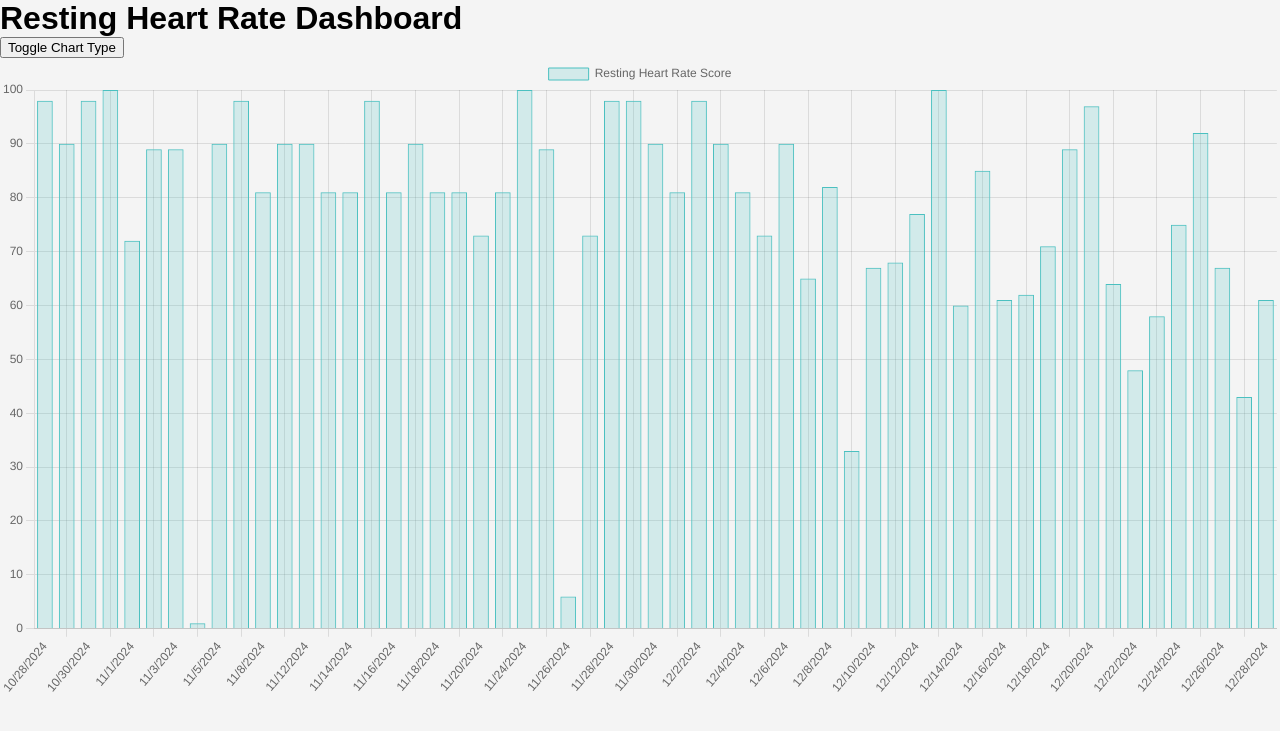
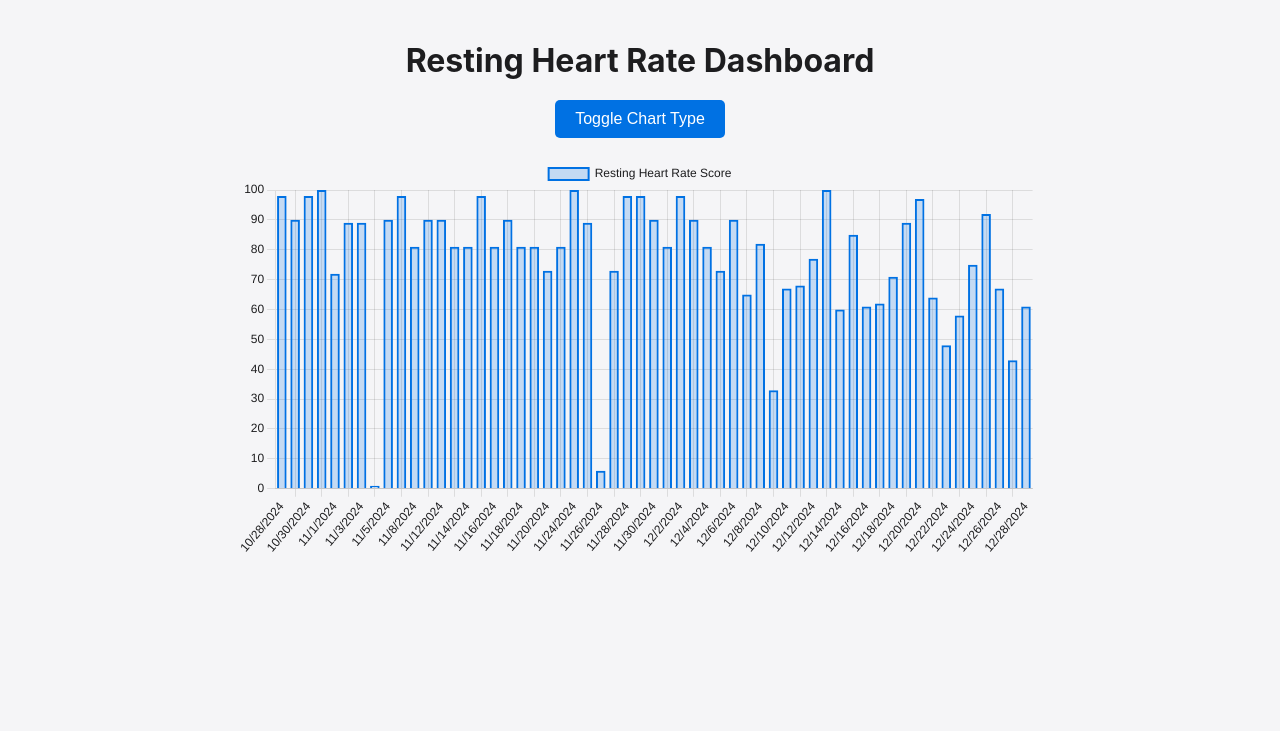
Before and after one commit to JaimeQuezadaJr/heart-rate-dashboard, a Flask app: page / in a window 1280 px wide. Shown: the top 731 px of the page. Run offline with Flask 3, Linux system fonts and the light colour scheme.

Commit message:
styled the dashboard

```diff
--- a/src/static/css/styles.css
+++ b/src/static/css/styles.css
@@ -1,48 +1,34 @@
 body {
-    font-family: Arial, sans-serif;
+    font-family: -apple-system, BlinkMacSystemFont, "Segoe UI", Roboto, "Helvetica Neue", Arial, sans-serif;
+    background-color: #f5f5f7;
+    color: #1d1d1f;
+    text-align: center;
     margin: 0;
-    padding: 0;
-    background-color: #f4f4f4;
-}
-
-.container {
-    width: 80%;
-    margin: auto;
-    overflow: hidden;
-}
-
-header {
-    background: #35424a;
-    color: #ffffff;
-    padding: 20px 0;
-    text-align: center;
+    padding: 20px;
 }
 
 h1 {
-    margin: 0;
+    font-size: 2em;
+    margin-bottom: 20px;
 }
 
-.chart-container {
-    margin: 20px 0;
+button {
+    background-color: #0071e3;
+    color: white;
+    border: none;
+    padding: 10px 20px;
+    font-size: 1em;
+    cursor: pointer;
+    border-radius: 5px;
+    margin-bottom: 20px;
 }
 
-.table {
-    width: 100%;
-    border-collapse: collapse;
-    margin: 20px 0;
+button:hover {
+    background-color: #005bb5;
 }
 
-.table th, .table td {
-    border: 1px solid #dddddd;
-    text-align: left;
-    padding: 8px;
+canvas {
+    max-width: 100%;
+    height: auto;
+    margin: 0 auto;
 }
-
-.table th {
-    background-color: #35424a;
-    color: white;
-}
-
-.table tr:nth-child(even) {
-    background-color: #f2f2f2;
-}
--- a/src/static/js/scripts.js
+++ b/src/static/js/scripts.js
@@ -23,15 +23,51 @@ const renderChart = (data) => {
             datasets: [{
                 label: 'Resting Heart Rate Score',
                 data: scores,
-                borderColor: 'rgba(75, 192, 192, 1)',
-                backgroundColor: 'rgba(75, 192, 192, 0.2)',
-                borderWidth: 1
+                borderColor: 'rgba(0, 113, 227, 1)',
+                backgroundColor: 'rgba(0, 113, 227, 0.2)',
+                borderWidth: 2,
+                pointBackgroundColor: 'rgba(0, 113, 227, 1)',
+                pointBorderColor: '#fff',
+                pointHoverBackgroundColor: '#fff',
+                pointHoverBorderColor: 'rgba(0, 113, 227, 1)'
             }]
         },
         options: {
+            responsive: true,
+            maintainAspectRatio: true,
+            aspectRatio: 2, // Adjust this value to control the aspect ratio
             scales: {
                 y: {
-                    beginAtZero: true
+                    beginAtZero: true,
+                    grid: {
+                        color: 'rgba(0, 0, 0, 0.1)'
+                    },
+                    ticks: {
+                        color: '#1d1d1f'
+                    }
+                },
+                x: {
+                    grid: {
+                        color: 'rgba(0, 0, 0, 0.1)'
+                    },
+                    ticks: {
+                        color: '#1d1d1f'
+                    }
+                }
+            },
+            plugins: {
+                legend: {
+                    display: true,
+                    labels: {
+                        color: '#1d1d1f'
+                    }
+                },
+                tooltip: {
+                    backgroundColor: 'rgba(0, 0, 0, 0.7)',
+                    titleColor: '#fff',
+                    bodyColor: '#fff',
+                    borderColor: 'rgba(0, 113, 227, 1)',
+                    borderWidth: 1
                 }
             }
         }
--- a/src/templates/index.html
+++ b/src/templates/index.html
@@ -9,7 +9,7 @@
 <body>
     <h1>Resting Heart Rate Dashboard</h1>
     <button id="toggleChartType">Toggle Chart Type</button>
-    <canvas id="heartRateChart" width="400" height="200"></canvas>
+    <canvas id="heartRateChart" width="800" height="400"></canvas>
     <script src="https://cdn.jsdelivr.net/npm/chart.js"></script>
     <script src="{{ url_for('static', filename='js/scripts.js') }}"></script>
 </body>
```
